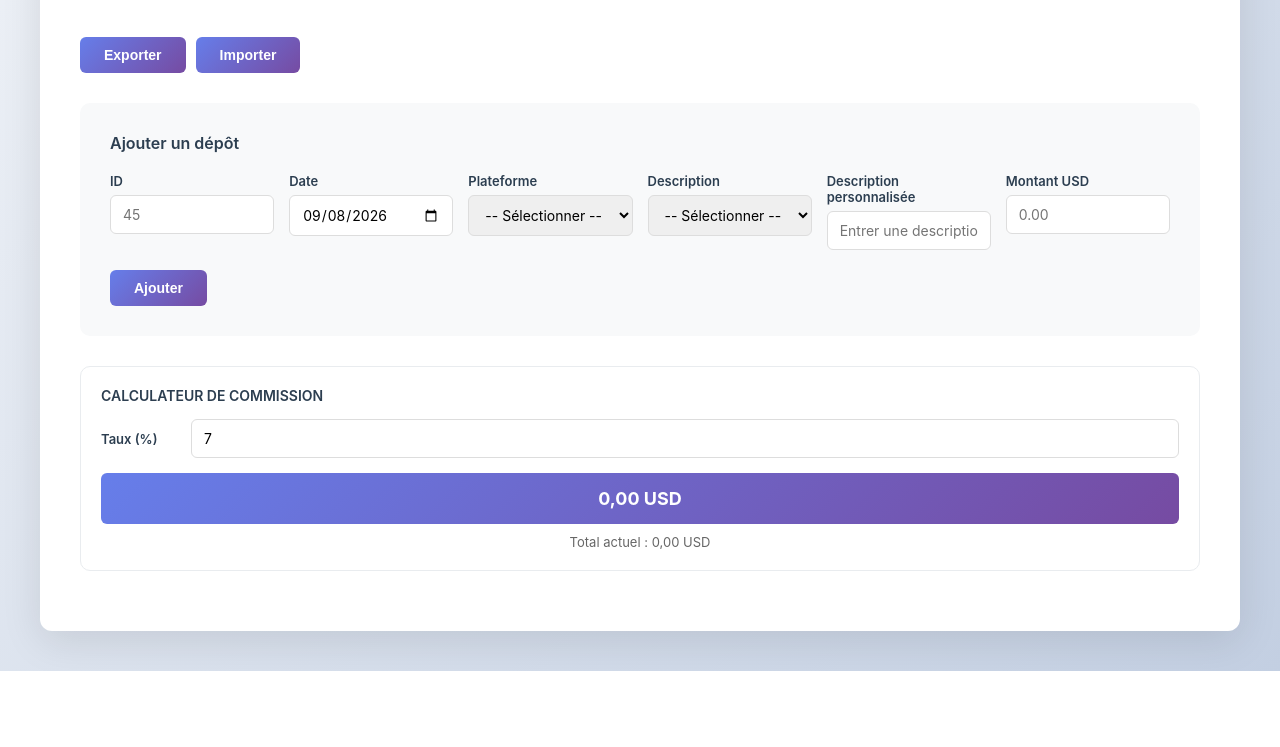
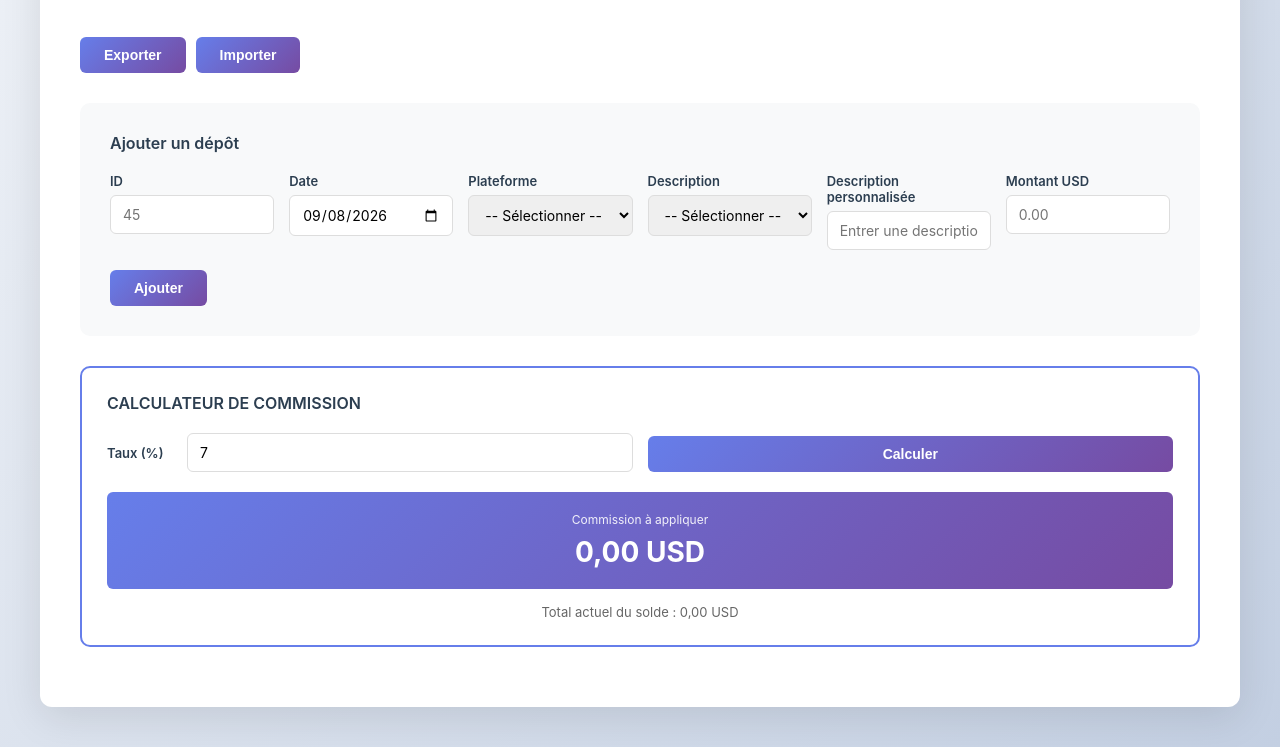
Before and after one commit to Steven2026-02/depot-tracker-html, a plain HTML site: page index.html in a window 1280 px wide. Shown: the part 483-1230 px from the top of the page. Before the commit the page ends 1154 px from the top, so only its background shows below. Drawn offline with Linux system fonts and the light colour scheme.

Commit message:
Ajouter un bouton Calculer pour la commission avec montant total du solde

```diff
--- a/index.html
+++ b/index.html
@@ -102,6 +102,7 @@
             justify-content: center;
             border-radius: 4px;
             transition: background 0.2s;
+            color: #667eea;
         }
 
         .icon-btn:hover {
@@ -193,50 +194,65 @@
 
         .commission-box {
             background: white;
-            border: 1px solid #e9ecef;
-            padding: 20px;
+            border: 2px solid #667eea;
+            padding: 25px;
             border-radius: 10px;
             margin-bottom: 20px;
         }
 
         .commission-box h4 {
             color: #2c3e50;
-            margin-bottom: 15px;
-            font-size: 14px;
+            margin-bottom: 20px;
+            font-size: 16px;
             font-weight: 600;
         }
 
-        .commission-grid {
+        .commission-controls {
             display: grid;
-            grid-template-columns: repeat(auto-fit, minmax(120px, 1fr));
+            grid-template-columns: repeat(auto-fit, minmax(140px, 1fr));
             gap: 15px;
-            margin-bottom: 15px;
+            margin-bottom: 20px;
+            align-items: flex-end;
         }
 
-        .commission-grid .form-group {
+        .commission-controls .form-group {
             flex-direction: row;
             align-items: center;
             gap: 10px;
         }
 
-        .commission-grid label {
-            min-width: 80px;
+        .commission-controls label {
+            min-width: 70px;
             margin-bottom: 0;
         }
 
-        .commission-grid input {
+        .commission-controls input {
             flex: 1;
+        }
+
+        .commission-controls .btn {
+            padding: 10px 20px;
+            margin: 0;
         }
 
         .commission-result {
             background: linear-gradient(135deg, #667eea 0%, #764ba2 100%);
             color: white;
-            padding: 15px;
+            padding: 20px;
             border-radius: 6px;
             text-align: center;
-            font-size: 18px;
+            margin-bottom: 15px;
+        }
+
+        .commission-result-label {
+            font-size: 12px;
+            opacity: 0.9;
+            margin-bottom: 8px;
+        }
+
+        .commission-result-amount {
+            font-size: 28px;
             font-weight: 700;
-            margin-bottom: 10px;
         }
 
         .commission-total {
@@ -398,17 +414,19 @@
 
         <div class="commission-box">
             <h4>CALCULATEUR DE COMMISSION</h4>
-            <div class="commission-grid">
+            <div class="commission-controls">
                 <div class="form-group">
                     <label for="commissionRate">Taux (%)</label>
                     <input type="number" id="commissionRate" value="7" step="0.01" min="0">
                 </div>
+                <button class="btn btn-primary" id="calculateCommissionBtn">Calculer</button>
             </div>
             <div class="commission-result">
-                <span id="commissionAmount">0,00</span> USD
+                <div class="commission-result-label">Commission à appliquer</div>
+                <div class="commission-result-amount"><span id="commissionAmount">0,00</span> USD</div>
             </div>
             <div class="commission-total">
-                Total actuel : <span id="commissionTotal">0,00</span> USD
+                Total actuel du solde : <span id="commissionTotal">0,00</span> USD
             </div>
         </div>
     </div>
@@ -490,7 +508,6 @@
             loadFromLocalStorage();
             renderTable();
             updateTotal();
-            updateCommission();
             setTodayDate();
             attachEventListeners();
         }
@@ -499,7 +516,7 @@
         function attachEventListeners() {
             document.getElementById('addBtn').addEventListener('click', addDeposit);
             document.getElementById('addDescription').addEventListener('change', handleDescriptionChange);
-            document.getElementById('commissionRate').addEventListener('input', updateCommission);
+            document.getElementById('calculateCommissionBtn').addEventListener('click', calculateCommission);
             document.getElementById('exportBtn').addEventListener('click', exportData);
             document.getElementById('importBtn').addEventListener('click', () => document.getElementById('importFile').click());
             document.getElementById('importFile').addEventListener('change', importData);
@@ -553,7 +570,6 @@
             saveToLocalStorage();
             renderTable();
             updateTotal();
-            updateCommission();
             clearForm();
         }
 
@@ -652,7 +668,6 @@
             saveToLocalStorage();
             renderTable();
             updateTotal();
-            updateCommission();
             closeEditModal();
         }
 
@@ -673,7 +688,6 @@
                 saveToLocalStorage();
                 renderTable();
                 updateTotal();
-                updateCommission();
                 closeDeleteModal();
             }
         }
@@ -691,17 +705,17 @@
             });
 
             document.getElementById('totalAmount').textContent = formatAmount(total);
+            document.getElementById('commissionTotal').textContent = formatAmount(total);
         }
 
         // ============ CALCUL DE LA COMMISSION ============
-        function updateCommission() {
+        function calculateCommission() {
             const totalText = document.getElementById('totalAmount').textContent;
             const total = parseFloat(totalText.replace(',', '.')) || 0;
             const rate = parseFloat(document.getElementById('commissionRate').value) || 0;
             const commission = (total * rate) / 100;
 
             document.getElementById('commissionAmount').textContent = formatAmount(commission);
-            document.getElementById('commissionTotal').textContent = formatAmount(total);
         }
 
         // ============ EXPORT DONNÉES ============
@@ -742,7 +756,6 @@
                         saveToLocalStorage();
                         renderTable();
                         updateTotal();
-                        updateCommission();
                         alert('Données importées avec succès !');
                     }
                 } catch (error) {
```
